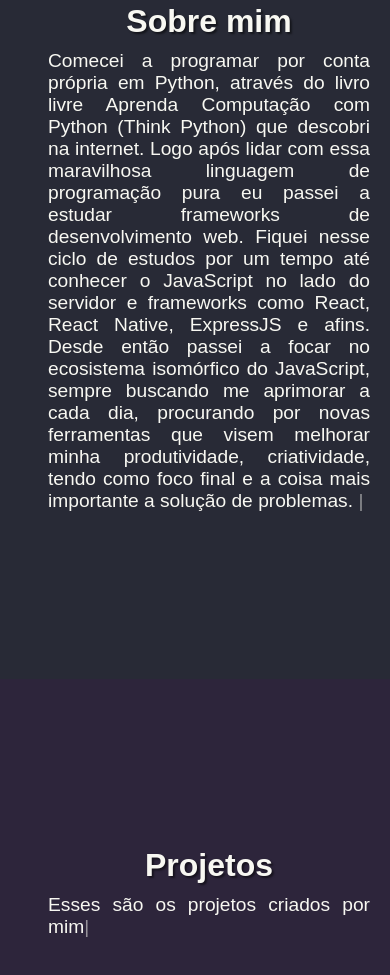
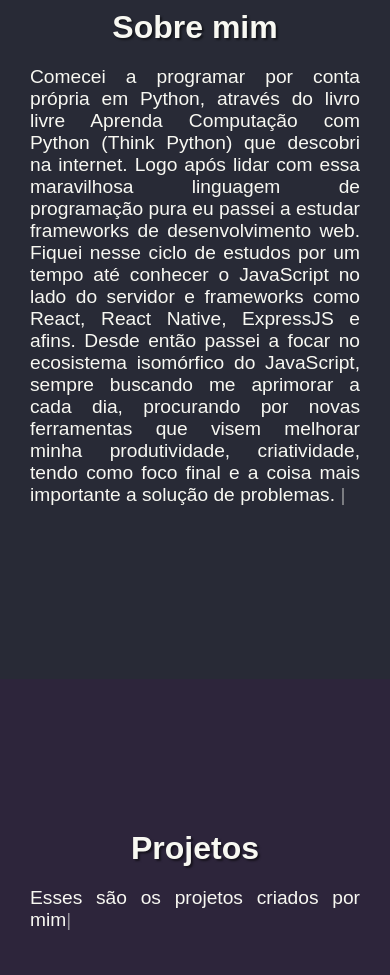
Before and after one commit to kaetaen/my-personal-page, a plain HTML site: page src/index.html in a window 390 px wide. Shown: the part 1009-1984 px from the top of the page. Drawn offline with Linux system fonts and the light colour scheme.

Commit message:
Improved responsive design on mobile devices

```diff
--- a/src/style.css
+++ b/src/style.css
@@ -103,7 +103,8 @@ h1 {
     flex-direction: column;
     justify-content: space-around;
     height: 100vh;
-    padding-left: 3em;
+    padding-left: 4em;
+    padding-right: 4em;
   }
 
     .content {
@@ -155,8 +156,9 @@ h1 {
 
       .personal-content {
         align-self: flex-start;
-        padding-left: 3em;
+        padding-left: 4em;
       }
+
 
       .slider {
         display: flex;
@@ -216,8 +218,24 @@ h1 {
       }
 
 
-      @media (max-width: 400px) {
+      @media (max-width: 400px ) {
         h1 {
           text-align: center;
+          margin-bottom: 10px;
         }
+
+        .section {
+          padding-right: 10px;
+          padding-left: 30px;
+        }
+
+        .personal-content {
+          padding: 0px 30px 0px 30px;
+          margin-bottom: 40px;
+        }
+
+        .caption p {
+          text-align: center;
+        }
+
       }
```
